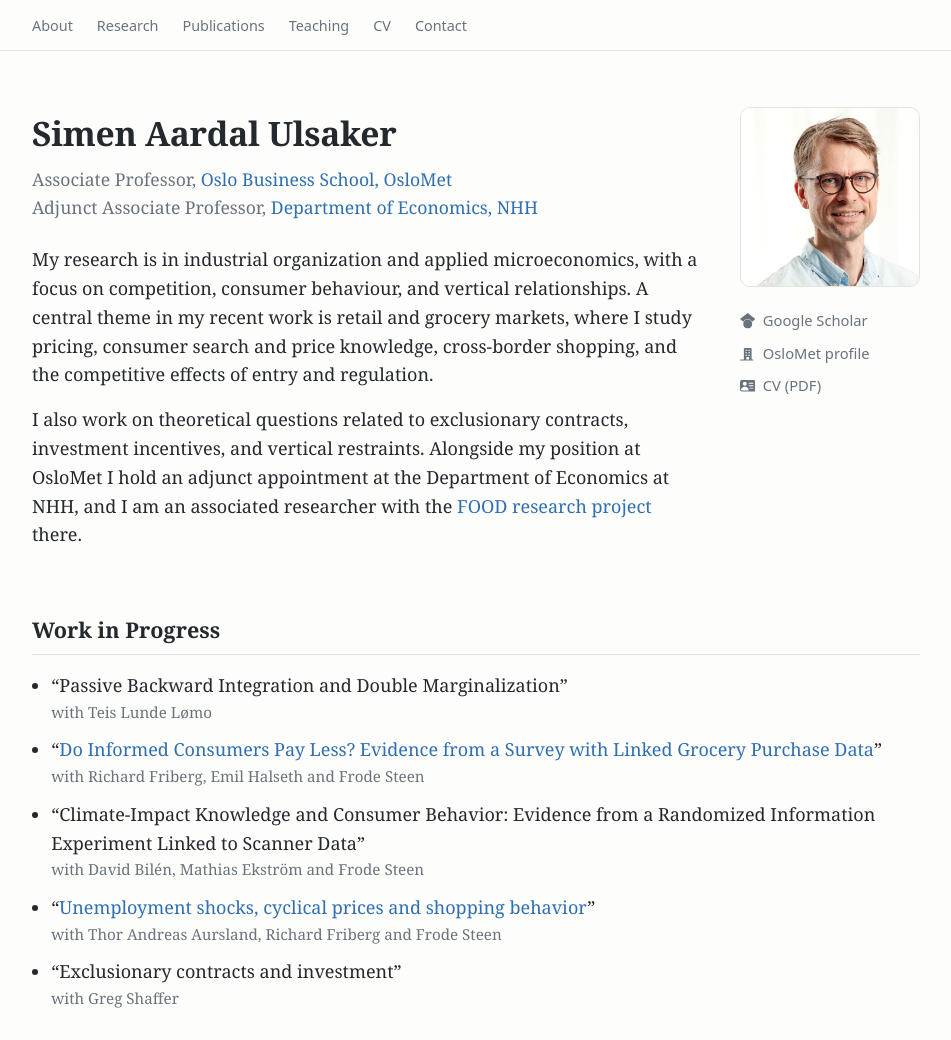
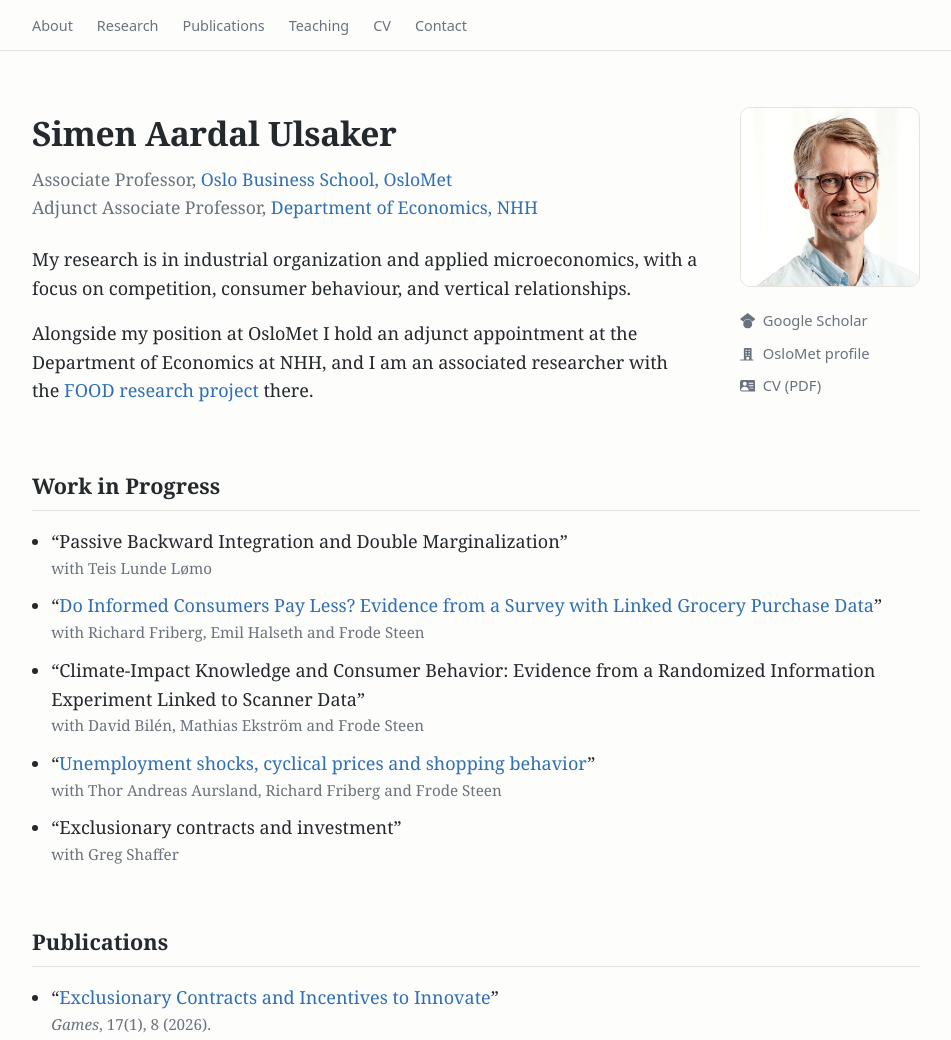
Before and after one commit to sulsaker/sulsaker.github.io, a plain HTML site: page index.html in a window 1280 px wide. Shown: the top 1040 px of the page, without its empty margins (164-1115 px from the left). Drawn offline with Linux system fonts and the light colour scheme.

Commit message:
Remove outdated research descriptions
Co-authored-by: Copilot <223556219+Copilot@users.noreply.github.com>

```diff
--- a/index.html
+++ b/index.html
@@ -49,16 +49,11 @@
       <p class="bio">
         My research is in industrial organization and applied microeconomics,
         with a focus on competition, consumer behaviour, and vertical
-        relationships. A central theme in my recent work is retail and grocery
-        markets, where I study pricing, consumer search and price knowledge,
-        cross-border shopping, and the competitive effects of entry and
-        regulation.
+        relationships.
       </p>
       <p class="bio">
-        I also work on theoretical questions related to exclusionary contracts,
-        investment incentives, and vertical restraints. Alongside my position at
-        OsloMet I hold an adjunct appointment at the Department of Economics at
-        NHH, and I am an associated researcher with the
+        Alongside my position at OsloMet I hold an adjunct appointment at the
+        Department of Economics at NHH, and I am an associated researcher with the
         <a href="https://www.nhh.no/en/research-centres/food/">FOOD research
         project</a> there.
       </p>
```
